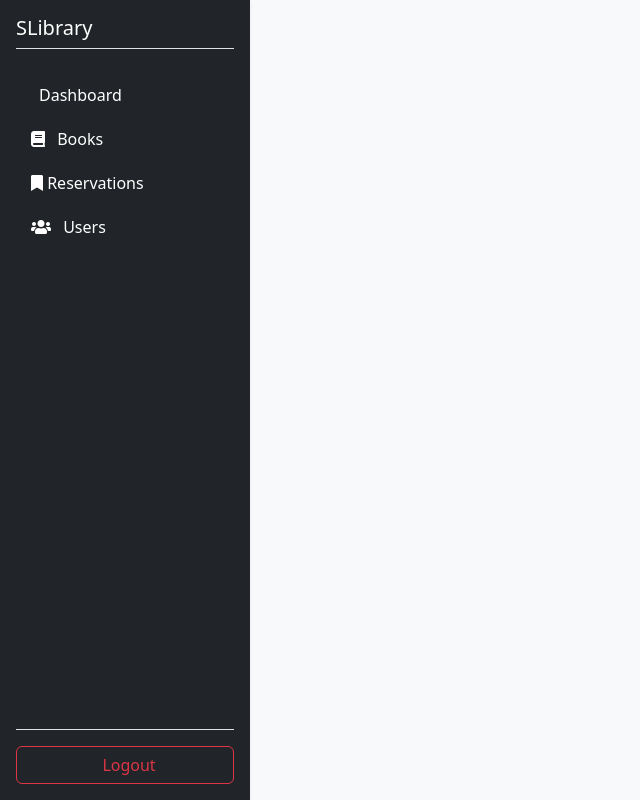
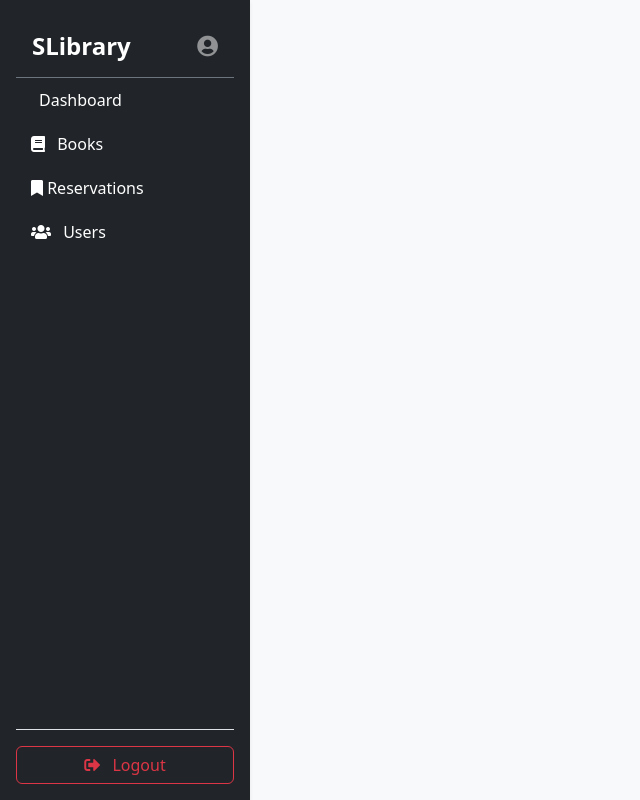
Before and after one commit to Sally-Alhomoz/SLibrary, a Vue app in the folder VueJS/: page /app in a window 1280 px wide. Shown: the whole page, without its empty margins (0-640 px from the left). Built offline with nearby package versions, Linux system fonts and the light colour scheme; sample sign-in values are in the browser's storage.

Commit message:
added profile to AppLayout

```diff
--- a/VueJS/src/Layouts/AppLayout.vue
+++ b/VueJS/src/Layouts/AppLayout.vue
@@ -1,7 +1,14 @@
 <template>
   <div class="d-flex min-vh-100 bg-light">
     <aside class="sidebar bg-dark text-white p-3 shadow-sm">
-      <h5 class="text-white mb-4 border-bottom pb-2">SLibrary</h5>
+      <div class="d-flex justify-content-between align-items-center px-3 pt-3 pb-3 border-bottom border-secondary">
+        <h4 class="m-0 text-white fw-bold">SLibrary</h4>
+        <router-link to="/app/profile" class="text-white-50 text-decoration-none hover:text-white">
+          <i class="fas fa-user-circle fa-lg"></i>
+        </router-link>
+      </div>
+
+
       <ul class="nav flex-column">
         <li class="nav-item">
           <router-link to="/app/dashboard" class="nav-link text-white" active-class="active">
@@ -10,13 +17,13 @@
         </li>
         <li class="nav-item">
           <router-link to="/app/books" class="nav-link text-white" active-class="active">
-            <i class="fas fa-book me-2"></i> Books
+            <i class="fa fa-book me-2"></i> Books
           </router-link>
         </li>
 
         <li class="nav-item">
           <router-link to="/app/reservations" class="nav-link text-white" active-class="active">
-            <i class="fas fa-bookmark"></i> Reservations
+            <i class="fa fa-bookmark"></i> Reservations
           </router-link>
         </li>
 
@@ -28,7 +35,7 @@
       </ul>
       <div class="mt-auto pt-3 border-top">
         <button @click="logout" class="btn btn-outline-danger w-100">
-          <i class="bi bi-box-arrow-right me-2"></i> Logout
+          <i class="fas fa-sign-out-alt me-2"></i> Logout
         </button>
       </div>
     </aside>
```
